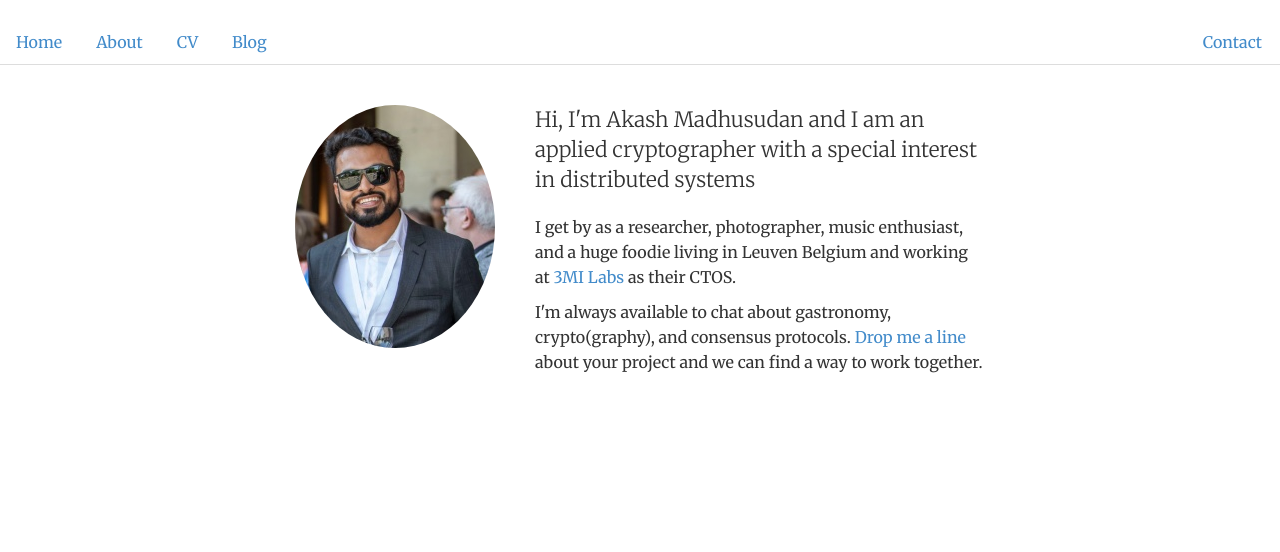
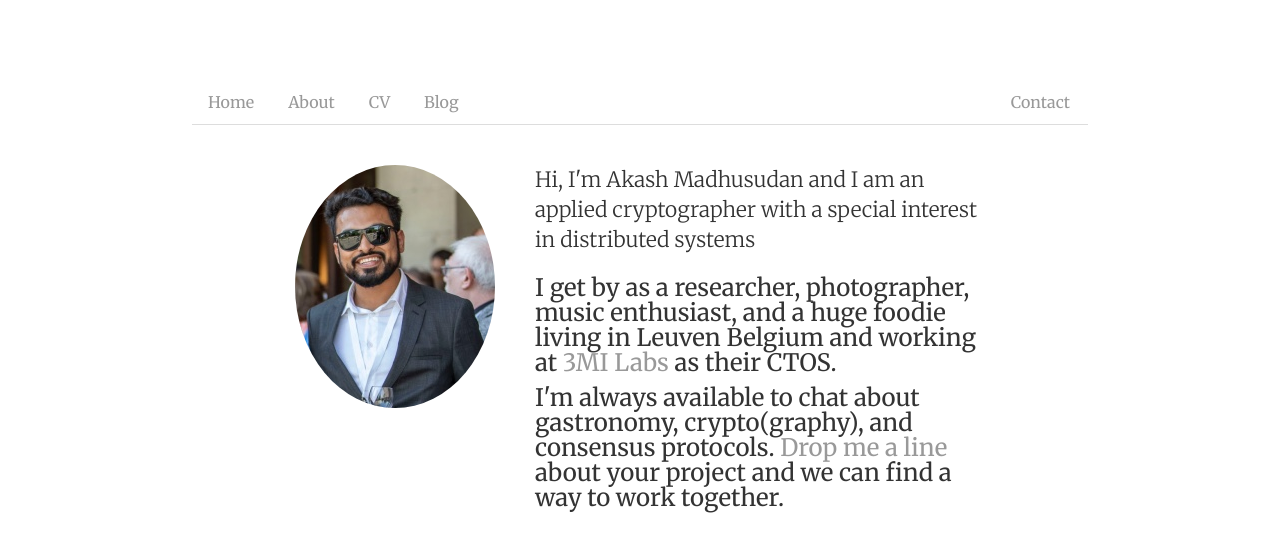
Before and after one commit to AkashMVerma/akashmadhusudan.github.io, a Jekyll site: the page built from index.html, in a window 1280 px wide. Shown: the top 552 px of the page. Built offline with Jekyll 4.4.1, drawn with Linux system fonts in a browser that asks for light colours.

Commit message:
Update default.html

```diff
--- a/_layouts/default.html
+++ b/_layouts/default.html
@@ -8,6 +8,7 @@
 		<link href="/css/bootstrap.css" rel="stylesheet">
 		<link href="/css/jumbotron-narrow.css" rel="stylesheet">
 		<link href="/css/style.css" rel="stylesheet">
+		<link href="/css/main.css" rel="stylesheet">
 	</head>
 	<body>
 		<!-- Google Tag Manager (noscript) -->
```
